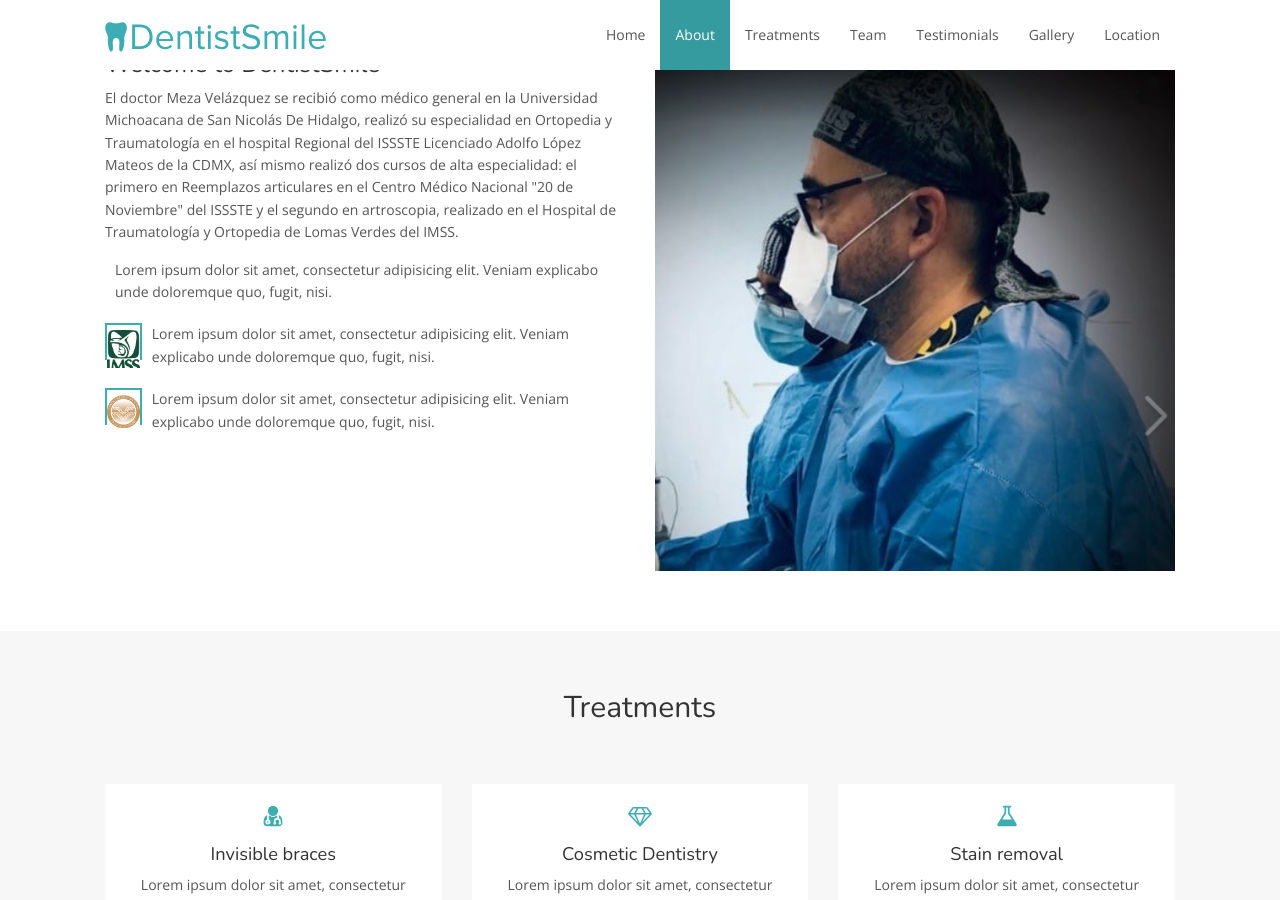
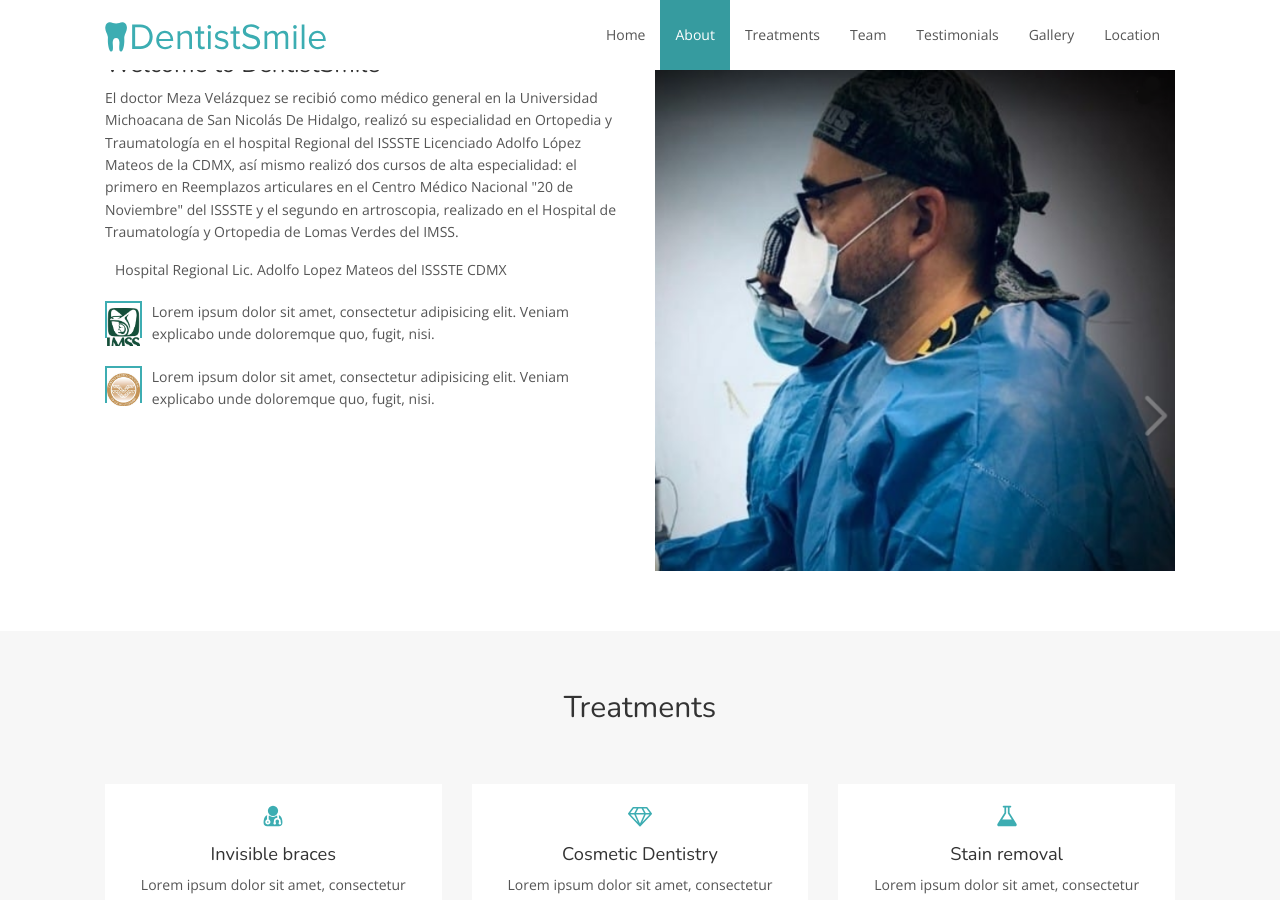
Before and after one commit to kecho05/dr, a Jekyll site: the page built from index.html, in a window 1280 px wide and 900 px high, scrolled down 930 px. Built offline with Jekyll 4.4.1, drawn with Linux system fonts in a browser that asks for light colours; nearby versions of some CDN libraries.

Commit message:
Update index.html

```diff
--- a/index.html
+++ b/index.html
@@ -94,7 +94,7 @@ layout: default
                         <img src="img/about_list_1.jpg" alt="...">
                     </div>
                     <div class="media-body">
-                        <p>Lorem ipsum dolor sit amet, consectetur adipisicing elit. Veniam explicabo unde doloremque quo, fugit, nisi.</p>
+                        <p>Hospital Regional Lic. Adolfo Lopez Mateos del ISSSTE CDMX</p>
                     </div>
                 </div>
 
```
